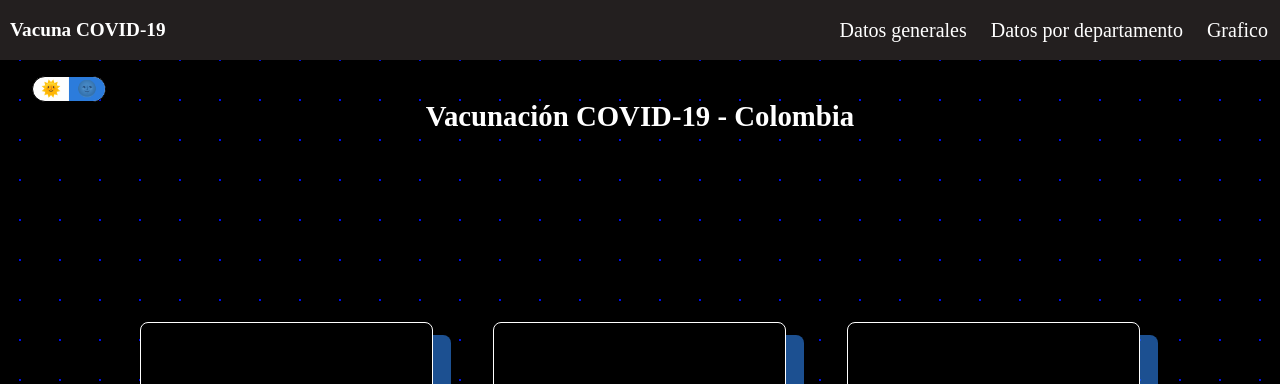
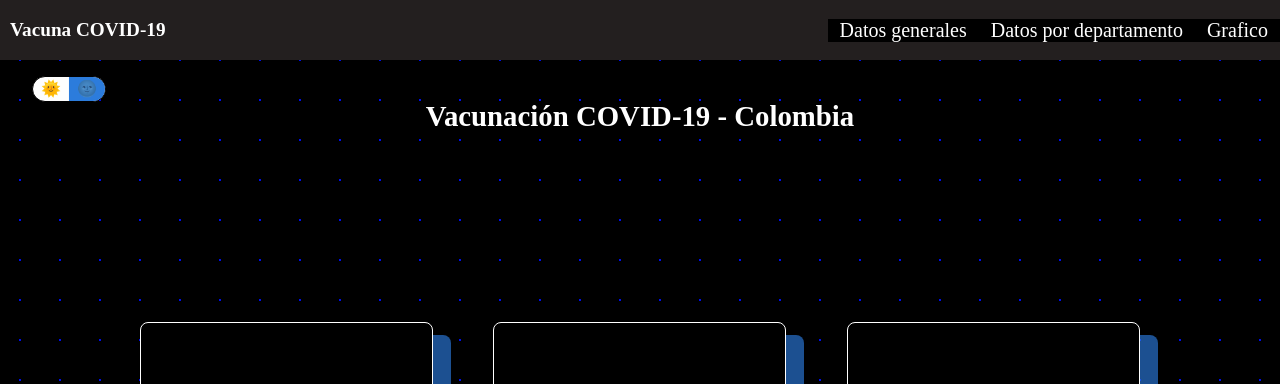
Before and after one commit to Luisparr14/covid-vacuna, a website: page index.html in a window 1280 px wide. Both pictures are taken after a click on the label "Usar Tema oscuro". Shown: the top 384 px of the page. Drawn offline with nearby package versions, Linux system fonts and the light colour scheme.

Commit message:
ligth or dark mode for PC fix color menu

```diff
--- a/global.css
+++ b/global.css
@@ -77,7 +77,8 @@ ul li {
   overflow: hidden;
   transition: height 0.5s;
   height: 0;
-  z-index: 1000000;
+  z-index: 10000;
+  background-color: #91b3d1;
 }
 
 .menu li {
@@ -235,3 +236,7 @@ html[schema="dark-mode"] table tr:nth-child(2n){
 html[schema="dark-mode"] table tr{
   background-color: #000;
 }
+
+html[schema="dark-mode"] .menu{
+  background-color: #000;
+}
```
